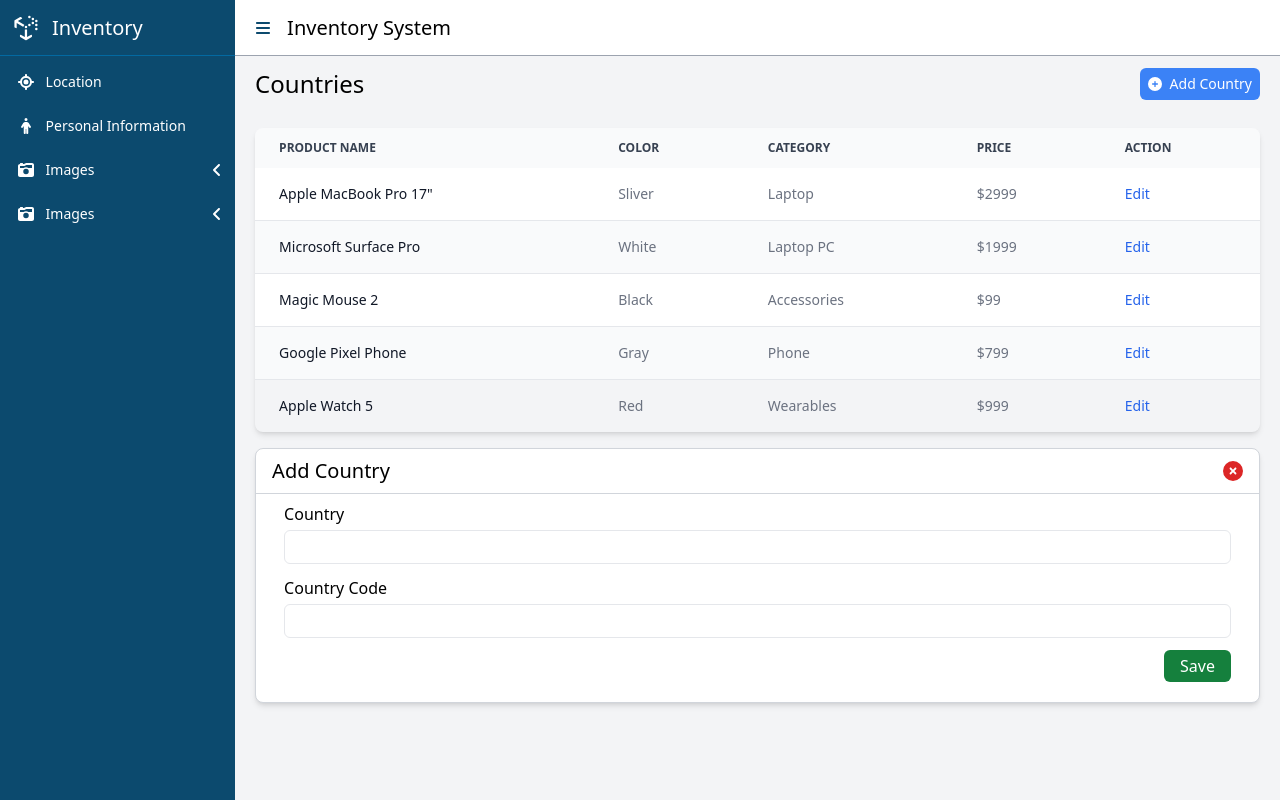
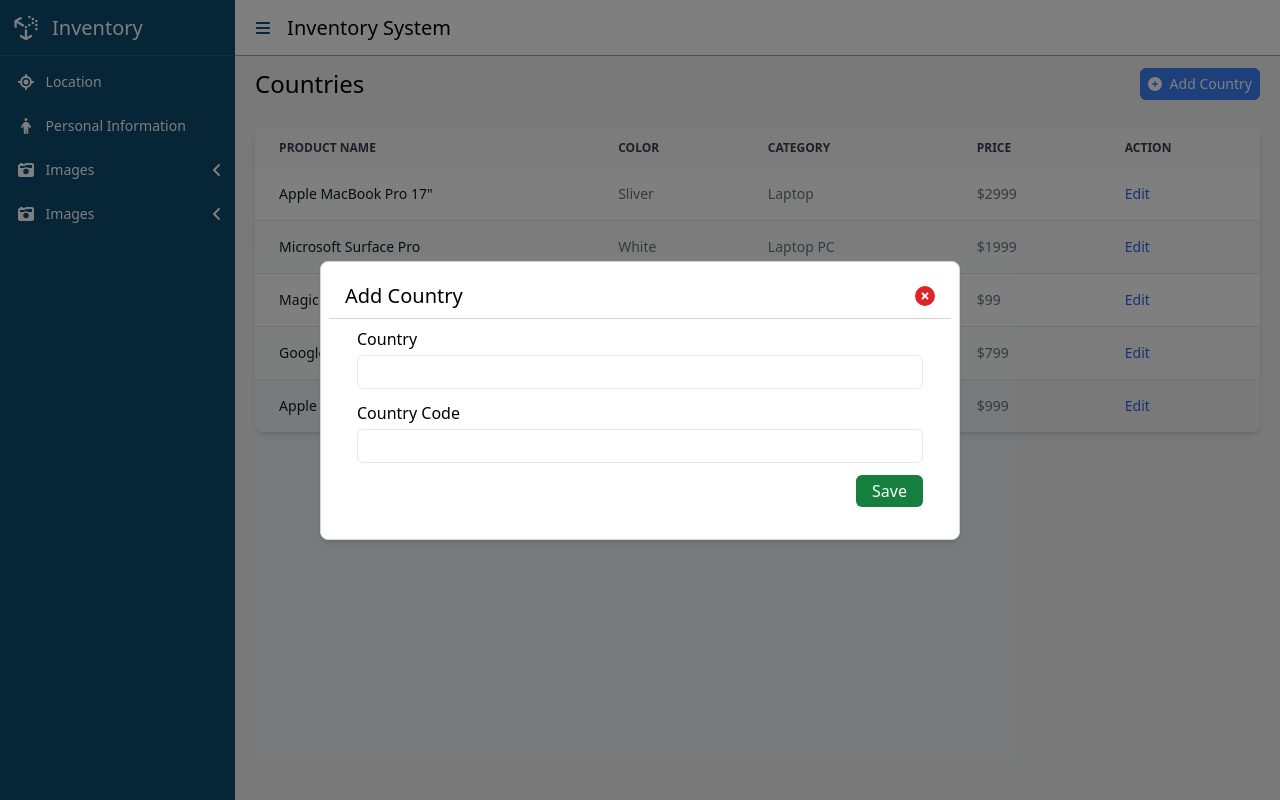
Before and after one commit to Leonel0493/inventory-ui, a React (Create React App) app: page / in a window 1280 px wide. Both pictures are taken after a click on the button "Add Country". Built offline with nearby package versions, Linux system fonts and the light colour scheme.

Commit message:
Applying Modal
Use modal

```diff
--- a/src/Components/App.jsx
+++ b/src/Components/App.jsx
@@ -6,6 +6,7 @@
 
 const App = () => {
   return (
+    <>
       <div className="w-screen h-screen flex flex-row">
         <SideBar />
         <div id="main" className="w-full h-full flex flex-col">
@@ -15,10 +16,11 @@
             className="w-full h-full flex flex-col overflow-y-auto bg-gray-100"
           >
             <Country />
+          </div>
+        </div>
         <AddCountry />
       </div>
-      </div>
-    </div>
+    </>
   );
 };
 
--- a/src/Components/Common/HeaderContent.jsx
+++ b/src/Components/Common/HeaderContent.jsx
@@ -1,4 +1,5 @@
 import React from "react";
+
 import SuccessBtn from "./SuccessBtn";
 
 const HeaderContent = ({ title, icon, btnText }) => {
--- a/src/Components/Common/SuccessBtn.jsx
+++ b/src/Components/Common/SuccessBtn.jsx
@@ -1,9 +1,21 @@
 import React from "react";
+import { useDispatch } from "react-redux";
+import { changeCountryModal } from "../../features/locationModals/locationSlice";
 import { FontAwesomeIcon } from "@fortawesome/react-fontawesome";
 
 const SuccessBtn = ({ icon, btnText }) => {
+  const dispatch = useDispatch();
+
+  const handleModal = (e) => {
+    e.preventDefault();
+    dispatch(changeCountryModal("param"));
+  };
+
   return (
-    <button className="text-sm bg-blue-500 text-white px-2 rounded-md hover:bg-blue-600">
+    <button
+      className="text-sm bg-blue-500 text-white px-2 rounded-md hover:bg-blue-600"
+      onClick={handleModal}
+    >
       <FontAwesomeIcon icon={icon} className="mr-2" />
       {btnText}
     </button>
--- a/src/Components/Locations/Country/AddCountry.jsx
+++ b/src/Components/Locations/Country/AddCountry.jsx
@@ -1,12 +1,25 @@
 import React from "react";
+import { useSelector, useDispatch } from "react-redux";
 import { FontAwesomeIcon } from "@fortawesome/react-fontawesome";
 import { faCircleXmark } from "@fortawesome/free-solid-svg-icons";
+import { changeCountryModal } from "../../../features/locationModals/locationSlice";
 import AddCountryFrom from "./AddCountryFrom";
 
 const AddCountry = () => {
+  const modalState = useSelector((state) => state.location.showCountryModal);
+  const dispatch = useDispatch();
+
+  const handleModal = (e) => {
+    e.preventDefault();
+    dispatch(changeCountryModal("parameter"));
+  };
   return (
-    <div className="w-full mt-4 px-5 flex flex-col">
-      <div className="w-full shadow-md bg-white border border-gray-300 rounded-lg">
+    <div
+      className={`w-screen h-screen ${
+        modalState ? "fixed" : "hidden"
+      } bg-black bg-opacity-50 flex items-center justify-center z-10`}
+    >
+      <div className="w-1/2 h-fit px-2 py-3 relative shadow-md bg-white border border-gray-300 rounded-lg">
         <div
           id="cardHeader"
           className="w-full py-2 px-4 flex flex-row justify-between items-center border-b border-gray-300"
@@ -15,6 +28,7 @@
           <FontAwesomeIcon
             icon={faCircleXmark}
             className="w-5 h-5 text-red-600"
+            onClick={handleModal}
           />
         </div>
         <AddCountryFrom />
--- a/src/Components/Locations/Country/AddCountryFrom.jsx
+++ b/src/Components/Locations/Country/AddCountryFrom.jsx
@@ -1,9 +1,13 @@
 import React from "react";
 import { Form, Formik } from "formik";
+import { useDispatch } from "react-redux";
+import { changeCountryModal } from "../../../features/locationModals/locationSlice";
 import swal from "sweetalert";
 import { createCountryRequest } from "../../../api/countries.api";
 
 const AddCountryFrom = () => {
+  const dispatch = useDispatch();
+
   return (
     <Formik
       initialValues={{
@@ -19,6 +23,7 @@
 
         try {
           const resp = await createCountryRequest(country);
+          dispatch(changeCountryModal("parameter"));
           swal("Good job!", "You saved a country!", "success");
           actions.resetForm();
         } catch (error) {
--- a/src/Components/Locations/Country/Country.jsx
+++ b/src/Components/Locations/Country/Country.jsx
@@ -1,5 +1,4 @@
 import { faCirclePlus } from "@fortawesome/free-solid-svg-icons";
-import React from "react";
 import DynamicTable from "../../Common/DynamicTable";
 import HeaderContent from "../../Common/HeaderContent";
 
--- a/src/app/store.js
+++ b/src/app/store.js
@@ -1,8 +1,10 @@
 import { configureStore } from "@reduxjs/toolkit";
 import sidebarReducer from "../features/sidebar/sidebarSlice";
+import locationReducer from "../features/locationModals/locationSlice";
 
 export const store = configureStore({
   reducer: {
     sidebar: sidebarReducer,
+    location: locationReducer,
   },
 });
--- /dev/null
+++ b/src/features/locationModals/locationSlice.js
@@ -0,0 +1,18 @@
+import { createSlice } from "@reduxjs/toolkit";
+
+const initialState = {
+  showCountryModal: false,
+};
+
+export const locationSlice = createSlice({
+  name: "location",
+  initialState,
+  reducers: {
+    changeCountryModal: (state) => {
+      state.showCountryModal = !state.showCountryModal;
+    },
+  },
+});
+
+export const { changeCountryModal } = locationSlice.actions;
+export default locationSlice.reducer;
```
Lines whose indentation alone changed are shown as unchanged.
